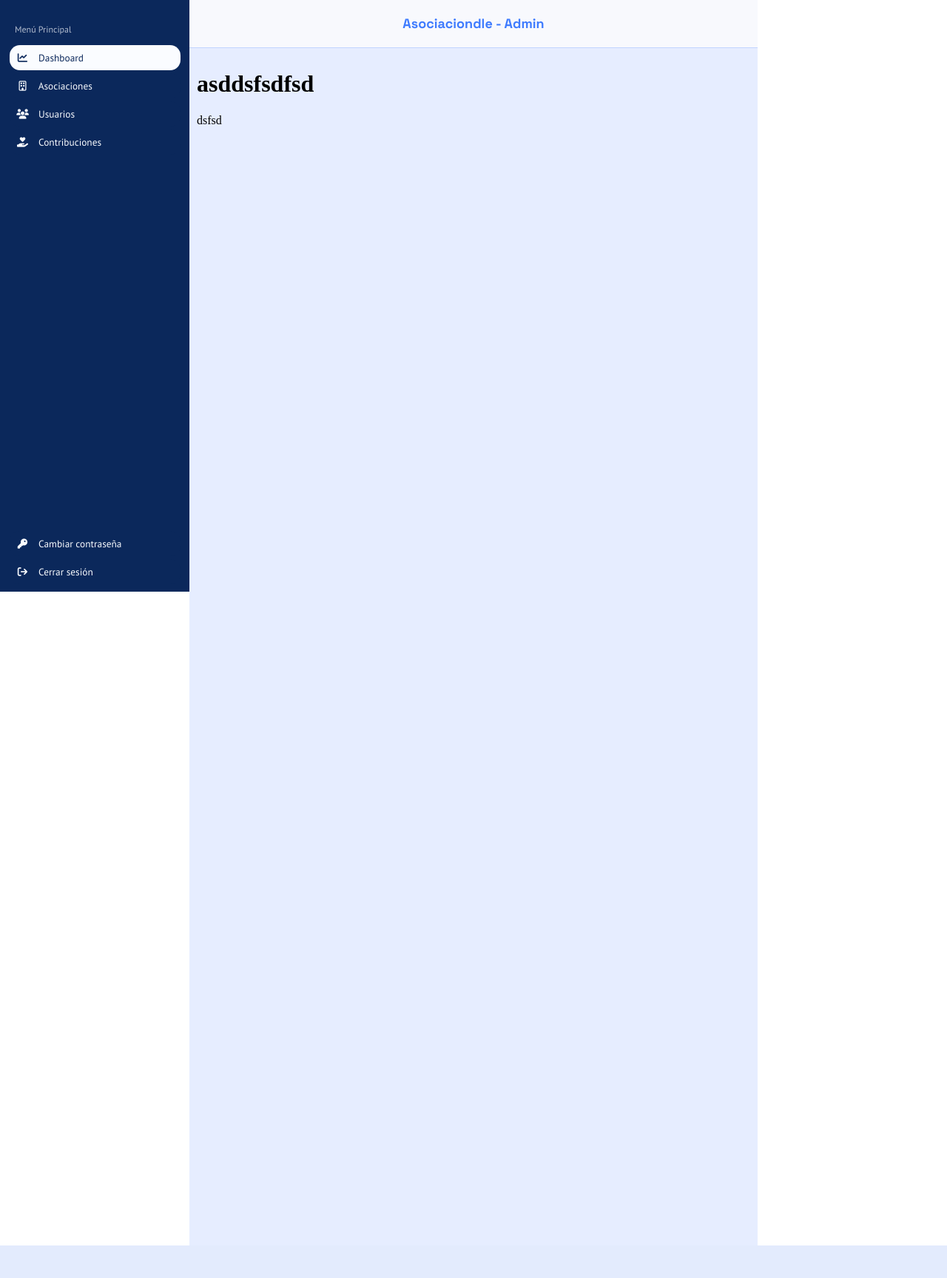
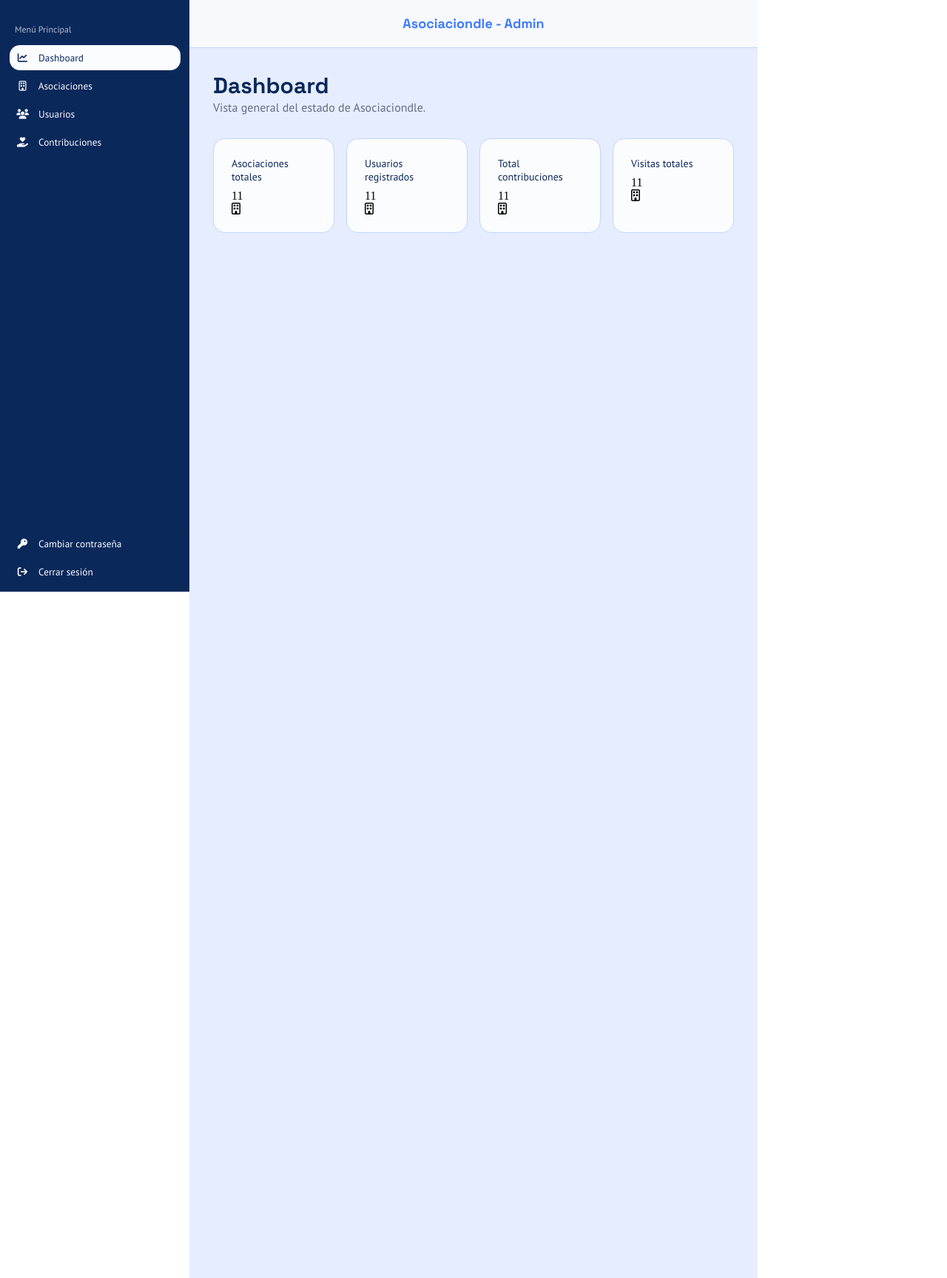
Before and after one commit to sergiodiazpereira/proyectoGrupo1, a PHP site: page /dashboard.html in a window 1280 px wide. Shown: the whole page at 74% size. Before the commit the page ends 1684 px from the top, so only its background shows below. Run offline with PHP 8.4, Linux system fonts and the light colour scheme.

Commit message:
Add files via upload

```diff
--- a/diseño/mockups/admin/sergio/dashboard.html
+++ b/diseño/mockups/admin/sergio/dashboard.html
@@ -68,24 +68,38 @@
             </ul>
         </nav>
         <main>
-            <h1>asddsfsdfsd</h1>
-            <p>dsfsd</p>
-            <section>
-                <h3></h3>
-                <p></p>
-            </section>
-            <section>
-                <h3></h3>
-                <p></p>
-            </section>
-            <section>
-                <h3></h3>
-                <p></p>
-            </section>
-            <section>
-                <h3></h3>
-                <p></p>
-            </section>
+            <h1 class="h1-admin">Dashboard</h1>
+            <p class="subtitulos-admin">Vista general del estado de Asociaciondle.</p>
+            <div class="grid-secciones">
+                <section class="seccion-asociaciones">
+                    <h3>Asociaciones totales</h3>
+                    <div>
+                        <p>11</p>
+                        <i class="fa-regular fa-building"></i>
+                    </div>
+                </section>
+                <section class="seccion-usuarios">
+                    <h3>Usuarios registrados</h3>
+                    <div>
+                        <p>11</p>
+                        <i class="fa-regular fa-building"></i>
+                    </div>
+                </section>
+                <section class="seccion-contribuciones">
+                    <h3>Total contribuciones</h3>
+                    <div>
+                        <p>11</p>
+                        <i class="fa-regular fa-building"></i>
+                    </div>
+                </section>
+                <section class="seccion-vistas">
+                    <h3>Visitas totales</h3>
+                    <div>
+                        <p>11</p>
+                        <i class="fa-regular fa-building"></i>
+                    </div>
+                </section>
+            </div>
             <section>
                 <h2></h2>
                 <ul>
@@ -95,10 +109,14 @@
                         <span></span>
                     </li>
                     <li>
-
+                        <icon></icon>
+                        <span></span>
+                        <span></span>
                     </li>
                     <li>
-
+                        <icon></icon>
+                        <span></span>
+                        <span></span>
                     </li>
                 </ul>
             </section>
--- a/diseño/mockups/admin/sergio/style.css
+++ b/diseño/mockups/admin/sergio/style.css
@@ -5,10 +5,13 @@
   --blanco-texto-boton: #fafcff;
   --blanco-fondo-header: rgba(245, 247, 252, 0.7);
   --blanco-fondo-main: #e6edff;
+  --blanco-fondo-sections: #fbfcfd;
   --gris-titulo-nav: #b2bcce;
   --gris-subtitulo-main: #636d83;
   --fuente-header: "Space Grotesk", sans-serif;
+  --fuente-titulos: "Space Grotesk", sans-serif;
   --fuente-titulo-nav: "PT Sans", sans-serif;
+  --fuente-regular: "PT Sans", sans-serif;
 }
 
 body {
@@ -90,13 +93,67 @@ nav {
 }
 
 main {
-  width: 748px;
+  width: 704px;
   height: 200vh;
   background-color: var(--blanco-fondo-main, #e6edff);
   float: left;
-  padding: 10px;
+  padding: 32px;
   margin-left: 256px;
   margin-top: 64px;
+  .h1-admin{
+    font-family: var(--fuente-titulos);
+    font-size: 1.875rem;
+    font-weight: 700;
+    color: var(--azul-marino, #0b285b);
+    margin: 0px;
+  }
+  .subtitulos-admin{
+    font-family: var(--fuente-regular);
+    font-size: 1rem;
+    font-weight: 400;
+    color: var(--gris-subtitulo-main, #636d83);
+    margin: 0px;
+  }
+  .grid-secciones{
+    margin-top: 32px;
+    display: grid;
+    grid-template-columns: 1fr 1fr 1fr 1fr;
+    grid-template-rows: auto;
+    grid-template-areas: "asociaciones usuarios contribuciones vistas";
+    gap: 16px;
+      section{
+        padding: 24px;
+        background-color: var(--blanco-fondo-sections, #fbfcfd);
+        border-radius: 16px;
+        border: 1px solid var(--azul-borde-header, #c2d4ff);
+      }
+      .seccion-asociaciones{
+        grid-area: asociaciones;
+      }
+      .seccion-usuarios{
+        grid-area: usuarios;
+      }
+      .seccion-contribuciones{
+        grid-area: contribuciones;
+      }
+      .seccion-vistas{
+        grid-area: vistas;
+      }
+      h3{
+        margin: 0px;
+        font-family: var(--fuente-regular);
+        font-size: 0.875rem;
+        font-weight: 500;
+        color: var(--azul-marino);
+      }
+      div{
+        margin-top: 8px;
+        p{
+          margin: 0px;
+
+        }
+      }
+  }
 }
 
 ul {
```
